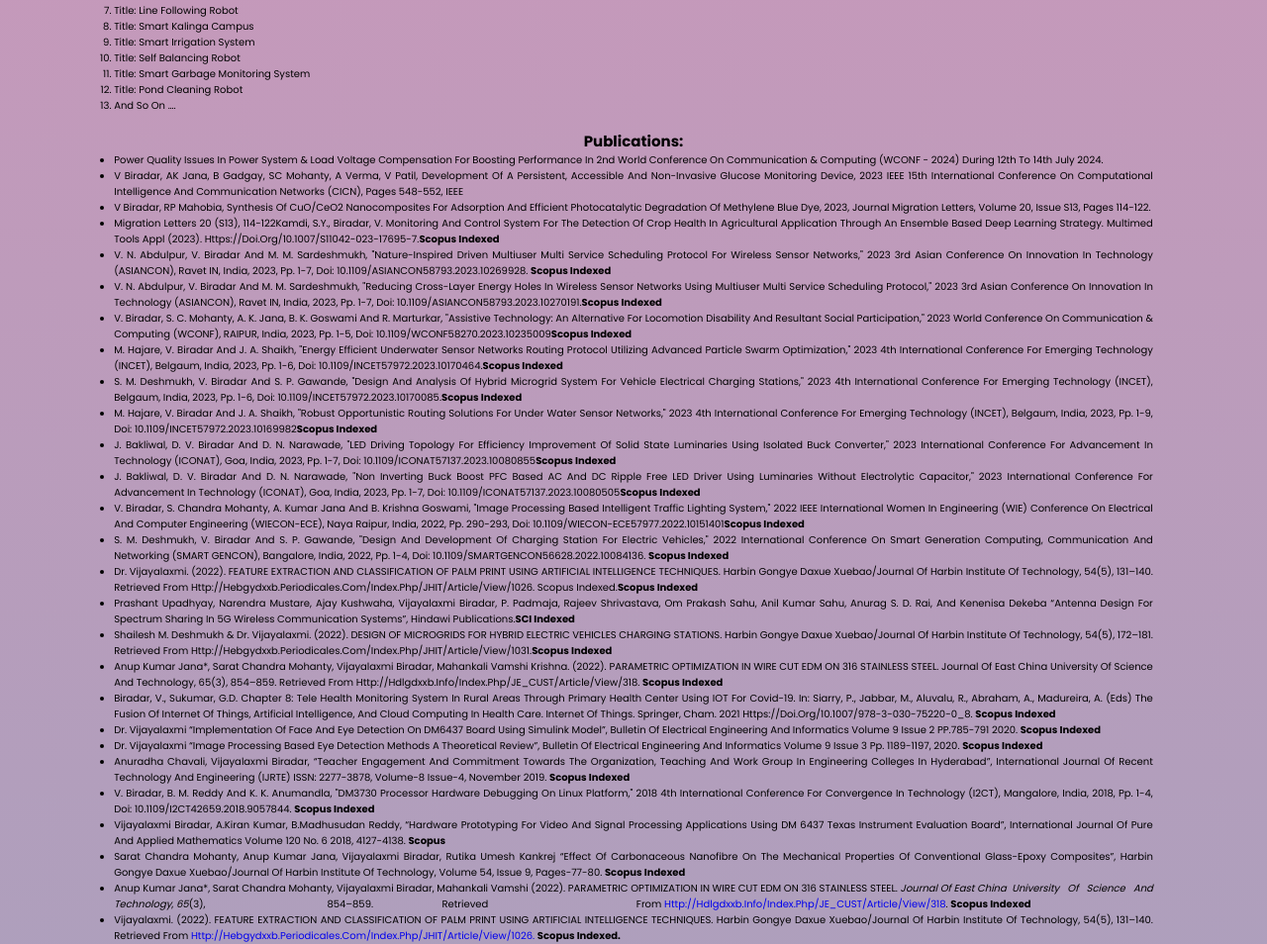
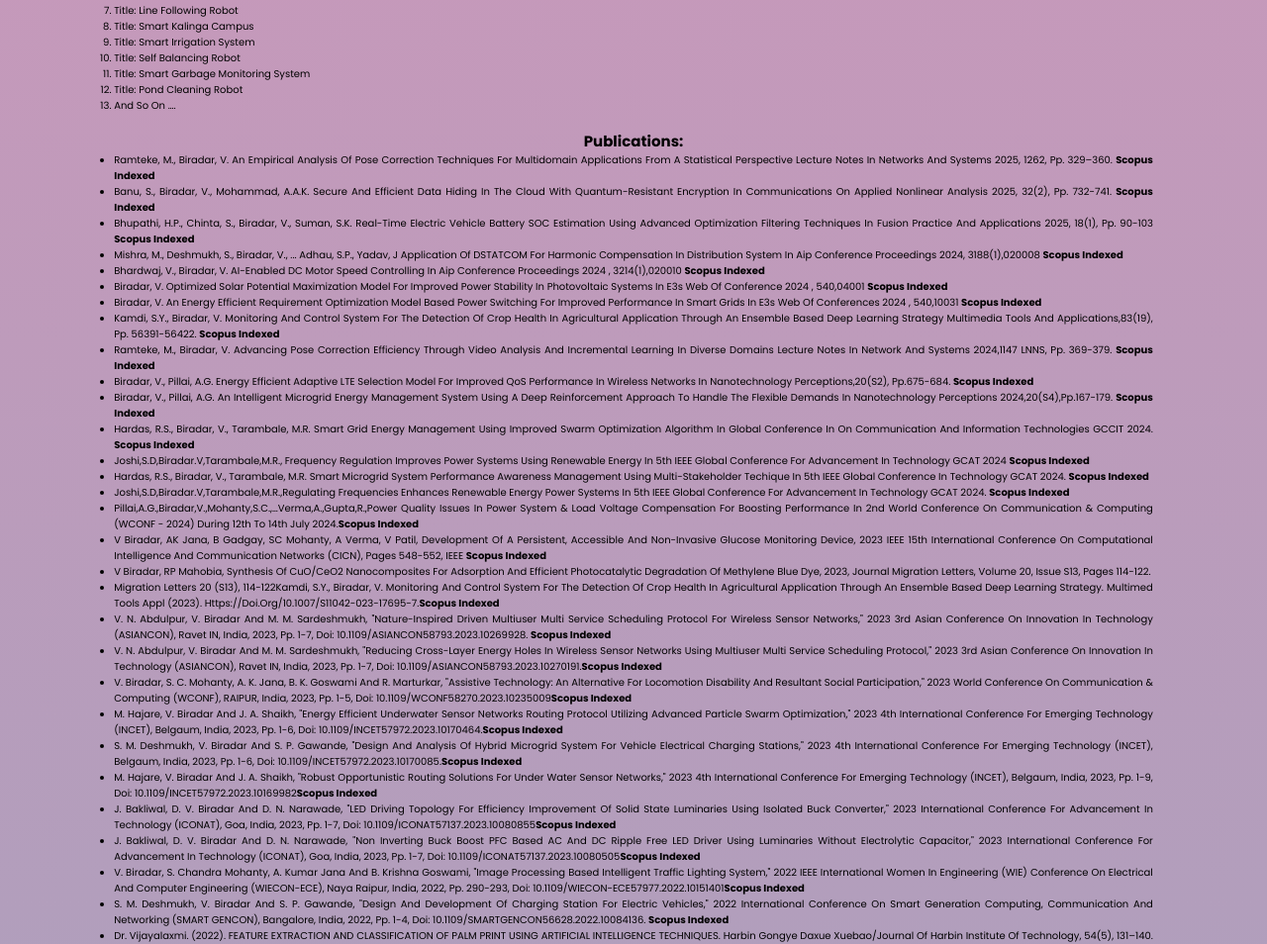
Before and after one commit to laxmi81181/portfolio, a plain HTML site: page index.html in a window 1280 px wide. Shown: the part 9941-10895 px from the top of the page at 99% size. Drawn offline with nearby package versions, Linux system fonts and the light colour scheme.

Commit message:
Update index.html

```diff
--- a/index.html
+++ b/index.html
@@ -830,8 +830,23 @@ th, td {
 <p style="text-align: center;"><strong>&nbsp;</strong></p>
 <p style="text-align: center;"><h1><strong><center>Publications:</center></strong></h1></p>
 <ul style="text-align: center;">
-<li style="text-align: justify;">Power Quality Issues in Power System & Load Voltage Compensation for Boosting Performance in 2nd World Conference on Communication & Computing (WCONF - 2024) during 12th to 14th July 2024.<strong></strong></li>
- <li style="text-align: justify;">V Biradar, AK Jana, B Gadgay, SC Mohanty, A Verma, V Patil, Development of a Persistent, Accessible and Non-invasive Glucose Monitoring Device, 2023 IEEE 15th International Conference on Computational Intelligence and Communication Networks (CICN), Pages 548-552, IEEE <strong></strong></li>
+ <li style="text-align: justify;">Ramteke, M., Biradar, V. An Empirical Analysis of Pose Correction Techniques for Multidomain Applications from a Statistical Perspective Lecture Notes in Networks and Systems 2025, 1262, pp. 329–360. <strong>Scopus Indexed </strong></li>
+ <li style="text-align: justify;">Banu, S., Biradar, V., Mohammad, A.A.K. Secure and Efficient Data Hiding in the Cloud with Quantum-Resistant Encryption in Communications on Applied Nonlinear Analysis 2025, 32(2), pp. 732-741.  <strong>Scopus Indexed </strong></li>
+ <li style="text-align: justify;">Bhupathi, H.P., Chinta, S., Biradar, V., Suman, S.K. Real-Time Electric Vehicle Battery SOC Estimation Using Advanced Optimization Filtering Techniques in Fusion Practice and Applications 2025, 18(1), pp. 90-103  <strong>Scopus Indexed </strong></li>
+ <li style="text-align: justify;">Mishra, M., Deshmukh, S., Biradar, V., ... Adhau, S.P., Yadav, J Application of DSTATCOM for Harmonic Compensation in Distribution System in Aip Conference Proceedings 2024, 3188(1),020008  <strong>Scopus Indexed </strong></li>
+ <li style="text-align: justify;">Bhardwaj, V., Biradar, V. AI-enabled DC motor speed controlling in Aip Conference Proceedings 2024 , 3214(1),020010 <strong>Scopus Indexed </strong></li>
+ <li style="text-align: justify;">Biradar, V. Optimized Solar Potential Maximization Model for Improved Power Stability in Photovoltaic systems in E3s Web of Conference 2024 , 540,04001 <strong>Scopus Indexed </strong></li>
+ <li style="text-align: justify;">Biradar, V. An Energy Efficient Requirement Optimization Model Based Power Switching for Improved Performance in Smart Grids in E3s Web of Conferences 2024 , 540,10031 <strong>Scopus Indexed </strong></li>
+ <li style="text-align: justify;">Kamdi, S.Y., Biradar, V. Monitoring and control system for the detection of crop health in agricultural application through an ensemble based deep learning strategy Multimedia Tools and Applications,83(19), pp. 56391-56422. <strong>Scopus Indexed </strong></li>
+ <li style="text-align: justify;">Ramteke, M., Biradar, V.  Advancing Pose Correction Efficiency Through Video Analysis and Incremental Learning in Diverse Domains Lecture Notes in Network and Systems 2024,1147 LNNS, pp. 369-379. <strong>Scopus Indexed </strong></li>
+ <li style="text-align: justify;">Biradar, V., Pillai, A.G. Energy Efficient Adaptive LTE Selection Model for Improved QoS Performance in Wireless Networks in Nanotechnology Perceptions,20(S2), pp.675-684. <strong>Scopus Indexed </strong></li>
+ <li style="text-align: justify;">Biradar, V., Pillai, A.G. An Intelligent Microgrid Energy Management System Using a Deep Reinforcement Approach to Handle the Flexible Demands in Nanotechnology Perceptions 2024,20(S4),pp.167-179. <strong>Scopus Indexed </strong></li>
+ <li style="text-align: justify;">Hardas, R.S., Biradar, V., Tarambale, M.R. Smart Grid Energy Management using Improved Swarm Optimization Algorithm in Global Conference in on Communication and Information Technologies GCCIT 2024. <strong>Scopus Indexed </strong></li>
+ <li style="text-align: justify;"> Joshi,S.D,Biradar.v,Tarambale,M.R., Frequency Regulation Improves Power Systems using Renewable Energy in 5th IEEE Global Conference for advancement in Technology GCAT 2024 <strong>Scopus Indexed </strong></li>
+ <li style="text-align: justify;">Hardas, R.S., Biradar, V., Tarambale, M.R. Smart Microgrid System Performance Awareness Management using Multi-Stakeholder Techique in 5th IEEE Global Conference in Technology GCAT 2024. <strong>Scopus Indexed </strong></li>
+  <li style="text-align: justify;">Joshi,S.D,Biradar.v,Tarambale,M.R.,Regulating Frequencies Enhances Renewable Energy power systems in 5th IEEE Global Conference for advancement in Technology GCAT 2024. <strong>Scopus Indexed </strong></li>
+ <li style="text-align: justify;"> Pillai,A.G.,Biradar,V.,Mohanty,S.C.,…Verma,A.,Gupta,R.,Power Quality Issues in Power System & Load Voltage Compensation for Boosting Performance in 2nd World Conference on Communication & Computing (WCONF - 2024) during 12th to 14th July 2024.<strong>Scopus Indexed</strong></li>
+ <li style="text-align: justify;">V Biradar, AK Jana, B Gadgay, SC Mohanty, A Verma, V Patil, Development of a Persistent, Accessible and Non-invasive Glucose Monitoring Device, 2023 IEEE 15th International Conference on Computational Intelligence and Communication Networks (CICN), Pages 548-552, IEEE <strong>Scopus Indexed</strong></li>
  <li style="text-align: justify;">V Biradar, RP Mahobia, Synthesis of CuO/CeO2 Nanocomposites for Adsorption and Efficient Photocatalytic Degradation of Methylene Blue Dye, 2023, Journal Migration Letters, Volume 20, Issue S13, Pages 114-122.<strong></strong></li>
  <li style="text-align: justify;">Migration Letters 20 (S13), 114-122Kamdi, S.Y., Biradar, V. Monitoring and control system for the detection of crop health in agricultural application through an ensemble based deep learning strategy. Multimed Tools Appl (2023). https://doi.org/10.1007/s11042-023-17695-7.<strong>Scopus Indexed </strong></li>
  <li style="text-align: justify;">V. N. Abdulpur, V. Biradar and M. M. Sardeshmukh, "Nature-Inspired Driven Multiuser Multi Service Scheduling Protocol for Wireless Sensor Networks," 2023 3rd Asian Conference on Innovation in Technology (ASIANCON), Ravet IN, India, 2023, pp. 1-7, doi: 10.1109/ASIANCON58793.2023.10269928. <strong>Scopus Indexed </strong></li>
```
